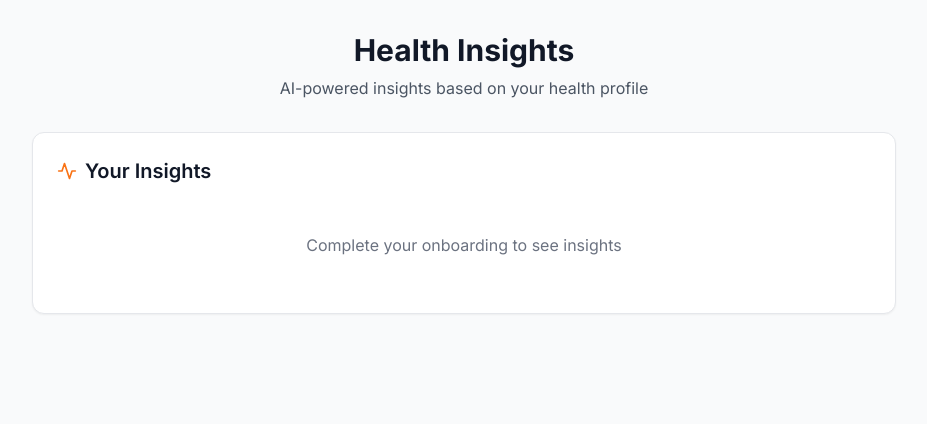
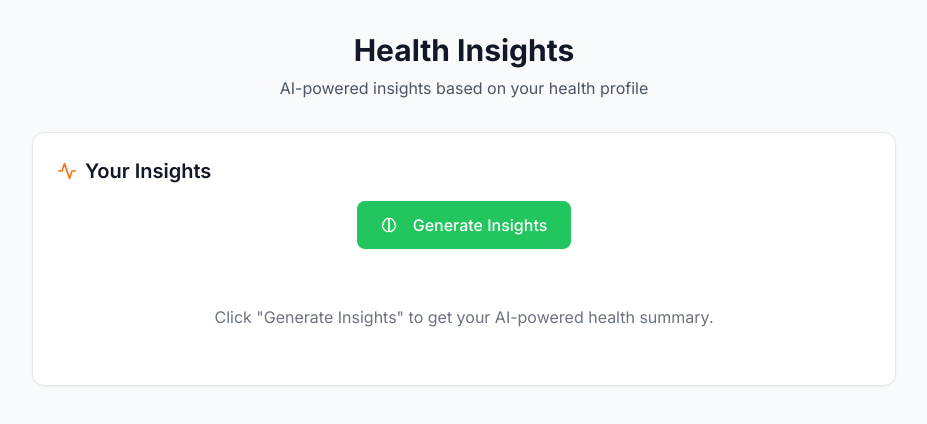
Before and after one commit to anamul94/DietGeniusAI, a Next.js app: page /insights in a window 1280 px wide. Shown: the top 424 px of the page, without its empty margins (176-1103 px from the left). Built offline with nearby package versions, Linux system fonts and the light colour scheme; no server answers.

Commit message:
Fix: Correctly parse and display medical reports in Markdown format

```diff
--- a/src/app/insights/page.tsx
+++ b/src/app/insights/page.tsx
@@ -1,9 +1,31 @@
 'use client'
 
+import { useState } from 'react'
 import { Card, CardHeader, CardTitle, CardContent } from '@/components/ui/Card'
-import { Activity } from 'lucide-react'
+import { Button } from '@/components/ui/Button'
+import { apiCall } from '@/lib/utils'
+import { Activity, Brain, Loader2 } from 'lucide-react'
+import ReactMarkdown from 'react-markdown'
 
 export default function InsightsPage() {
+  const [insight, setInsight] = useState<string | null>(null)
+  const [loading, setLoading] = useState(false)
+  const [error, setError] = useState<string | null>(null)
+
+  const fetchInsight = async () => {
+    setLoading(true)
+    setError(null)
+    try {
+      const response = await apiCall('/api/medical-reports/memory-test?message=generate summary', { method: 'POST' })
+      setInsight(response.response)
+    } catch (err) {
+      console.error('Failed to fetch insight:', err)
+      setError('Failed to load insights. Please try again.')
+    } finally {
+      setLoading(false)
+    }
+  }
+
   return (
     <div className="min-h-screen bg-gray-50 py-8">
       <div className="container max-w-4xl">
@@ -20,7 +42,37 @@ export default function InsightsPage() {
             </CardTitle>
           </CardHeader>
           <CardContent>
-            <p className="text-gray-500 text-center py-8">Complete your onboarding to see insights</p>
+            <div className="flex justify-center mb-6">
+              <Button onClick={fetchInsight} disabled={loading}>
+                {loading ? (
+                  <>
+                    <Loader2 className="mr-2 h-4 w-4 animate-spin" />
+                    Generating...
+                  </>
+                ) : (
+                  <>
+                    <Brain className="mr-2 h-4 w-4" />
+                    Generate Insights
+                  </>
+                )}
+              </Button>
+            </div>
+
+            {error && (
+              <div className="text-center text-red-500 py-4">
+                <p>{error}</p>
+              </div>
+            )}
+
+            {insight ? (
+              <div className="prose max-w-none">
+                <ReactMarkdown>{insight}</ReactMarkdown>
+              </div>
+            ) : (
+              !loading && !error && (
+                <p className="text-gray-500 text-center py-8">Click "Generate Insights" to get your AI-powered health summary.</p>
+              )
+            )}
           </CardContent>
         </Card>
       </div>
--- a/src/lib/utils.ts
+++ b/src/lib/utils.ts
@@ -8,6 +8,7 @@ export function cn(...inputs: ClassValue[]) {
 export const API_BASE_URL = process.env.NEXT_PUBLIC_API_URL || 'http://localhost:8000'
 
 export async function apiCall(endpoint: string, options: RequestInit = {}) {
+  const url = endpoint.startsWith('http') ? endpoint : `${API_BASE_URL}${endpoint}`
   const token = localStorage.getItem('access_token')
 
   const config: RequestInit = {
```
Also changed, not shown: package.json (+9 -7 lines), src/app/reports/page.tsx (+22 -23 lines), 1 other file (tests, documents, lock files or other folders).
